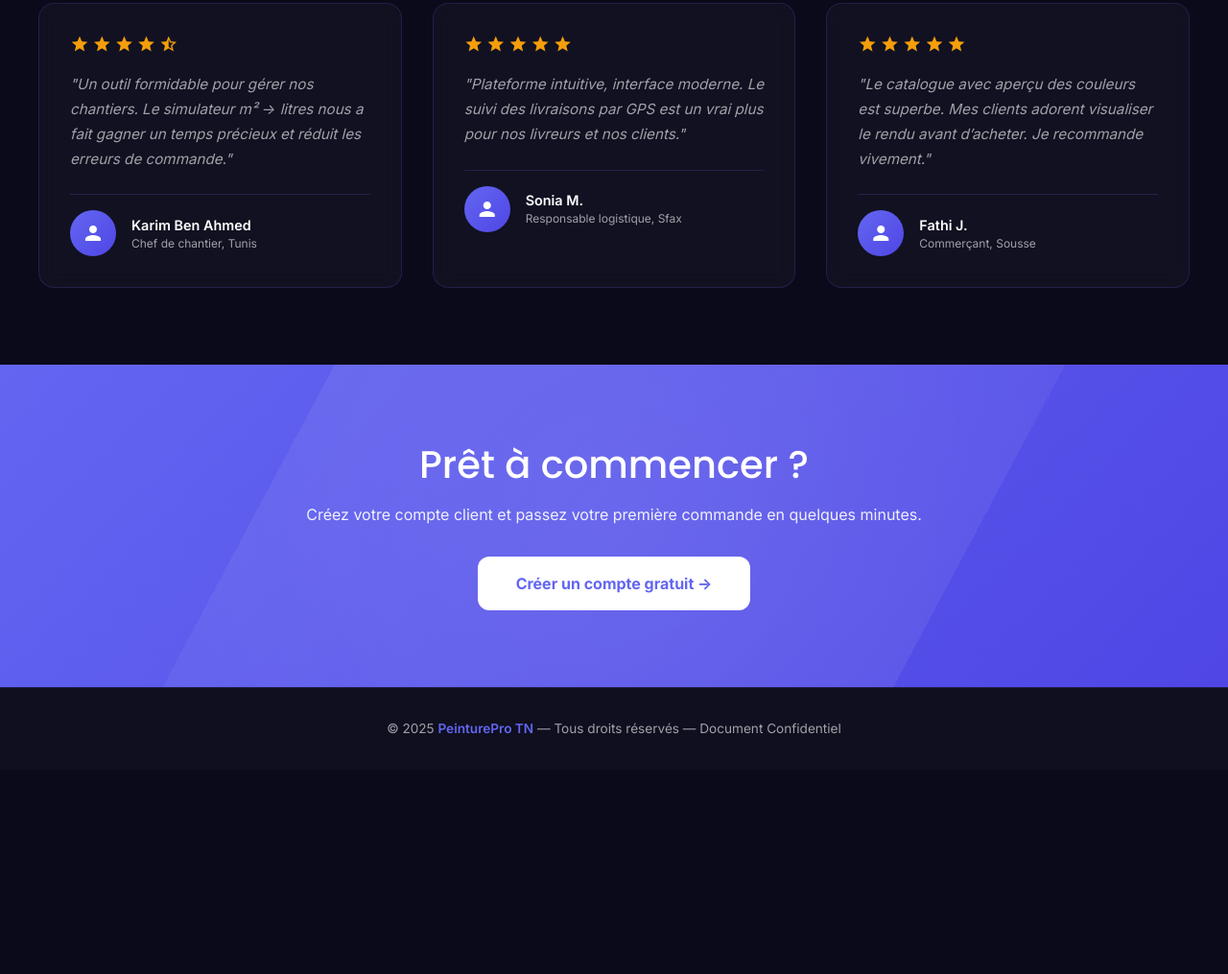
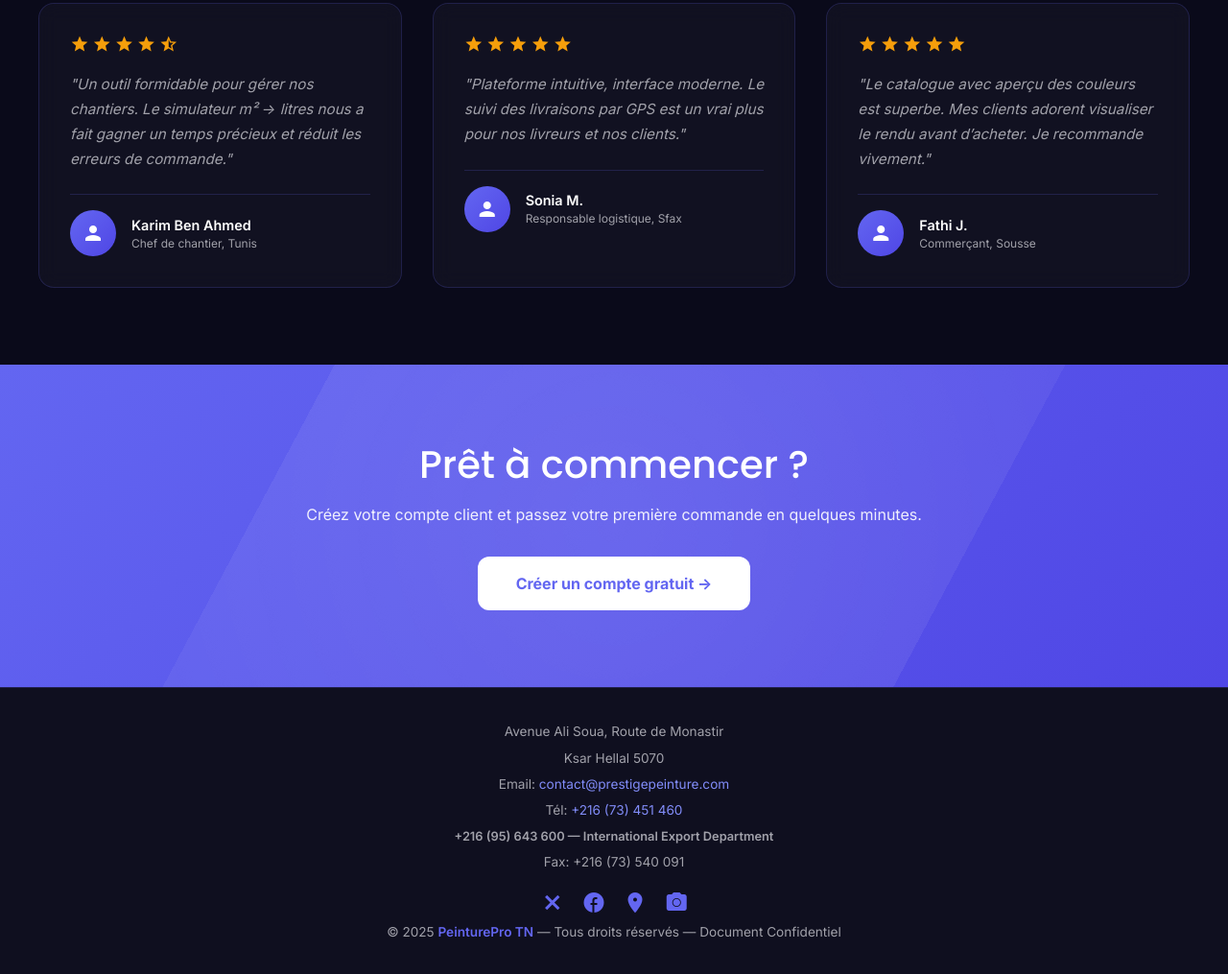
Before and after one commit to ineszawam20-oss/peinturetn, a plain HTML site: page peinturepro-frontend/index.html in a window 1280 px wide. Shown: the part 4125-5140 px from the top of the page at 96% size. Before the commit the page ends 4927 px from the top, so only its background shows below. Drawn offline with nearby package versions, Linux system fonts and the light colour scheme.

Commit message:
feat: ajout infos contact et réseaux sociaux dans le footer

```diff
--- a/peinturepro-frontend/index.html
+++ b/peinturepro-frontend/index.html
@@ -1264,7 +1264,41 @@
 
     <!-- Footer -->
     <footer class="footer">
-        © 2025 <span>PeinturePro TN</span> — Tous droits réservés — Document Confidentiel
+
+        <div style="color: var(--text-gray); font-size: 0.85rem; line-height: 2; margin-bottom: 1rem;">
+            Avenue Ali Soua, Route de Monastir<br>
+            Ksar Hellal 5070<br>
+            Email: <a href="mailto:contact@prestigepeinture.com" style="color: var(--primary-light); text-decoration: none;">contact@prestigepeinture.com</a><br>
+            Tél: <a href="tel:+21673451460" style="color: var(--primary-light); text-decoration: none;">+216 (73) 451 460</a><br>
+            <span style="color: var(--text-gray); font-size: 0.8rem;">+216 (95) 643 600 — International Export Department</span><br>
+            Fax: +216 (73) 540 091
+        </div>
+
+        <div style="display: flex; justify-content: center; gap: 1.2rem; margin-top: 0.5rem;">
+            <a href="http://twitter.com/prestigepeinture" target="_blank" title="Twitter"
+            style="color: var(--text-gray); font-size: 1.3rem; transition: color 0.3s;"
+            onmouseover="this.style.color='#1da1f2'" onmouseout="this.style.color='var(--text-gray)'">
+                <span class="material-icons">close</span>
+            </a>
+            <a href="https://www.facebook.com/prestigepeinturetn" target="_blank" title="Facebook"
+            style="color: var(--text-gray); font-size: 1.3rem; transition: color 0.3s;"
+            onmouseover="this.style.color='#1877f2'" onmouseout="this.style.color='var(--text-gray)'">
+                <span class="material-icons">facebook</span>
+            </a>
+            <a href="https://www.google.com/maps/place/Prestige+Peinture/@35.6588541,10.8913284,15z" target="_blank" title="Google Maps"
+            style="color: var(--text-gray); font-size: 1.3rem; transition: color 0.3s;"
+            onmouseover="this.style.color='#ea4335'" onmouseout="this.style.color='var(--text-gray)'">
+                <span class="material-icons">location_on</span>
+            </a>
+            <a href="http://instagram.com/prestigepeinture" target="_blank" title="Instagram"
+            style="color: var(--text-gray); font-size: 1.3rem; transition: color 0.3s;"
+            onmouseover="this.style.color='#e1306c'" onmouseout="this.style.color='var(--text-gray)'">
+                <span class="material-icons">photo_camera</span>
+            </a>
+        </div>
+                <div style="margin-bottom: 1rem;">
+            © 2025 <span>PeinturePro TN</span> — Tous droits réservés — Document Confidentiel
+        </div>
     </footer>
 
     <script>
```
